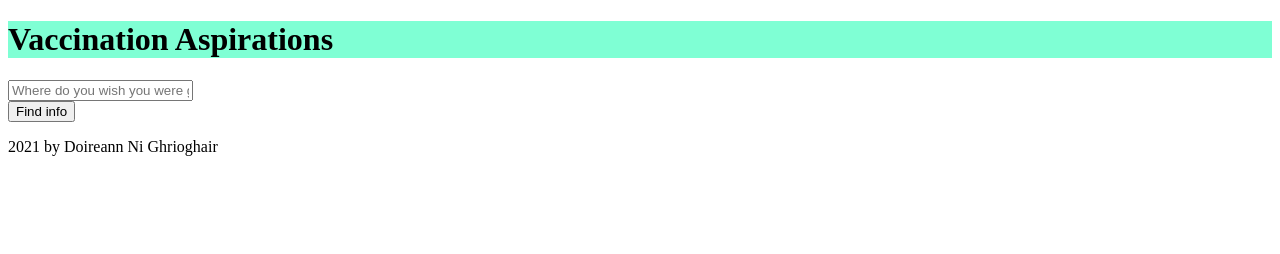
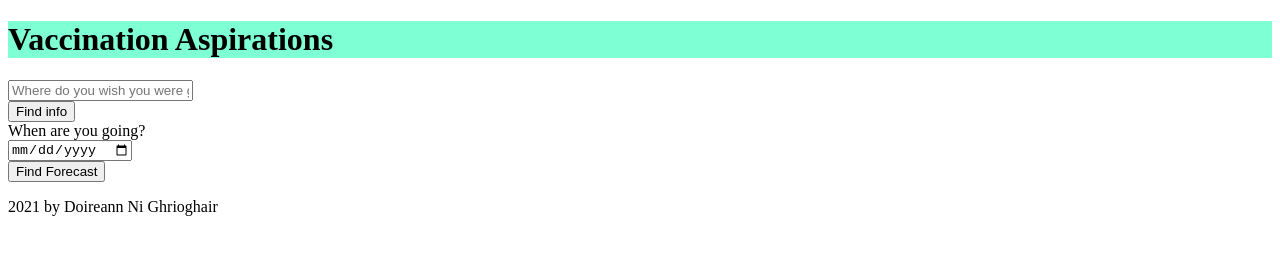
Before and after one commit to UXDoireann/CAPSTONE, a website built with webpack: page src/client/views/index.html in a window 1280 px wide. Built offline with nearby package versions, Linux system fonts and the light colour scheme.

Commit message:
Feat: Add date-picker

```diff
--- a/src/client/views/index.html
+++ b/src/client/views/index.html
@@ -24,6 +24,12 @@
                 <button type ="button" id="dreams">Find info</button>
             </form>
 
+            <form id ="when">
+                <label>When are you going?</label></br>
+                <input id="date" type="date"></br>
+                <button type ="button" id="get">Find Forecast</button>
+            </form>
+
             <div id="results">
 
             </div>
```
